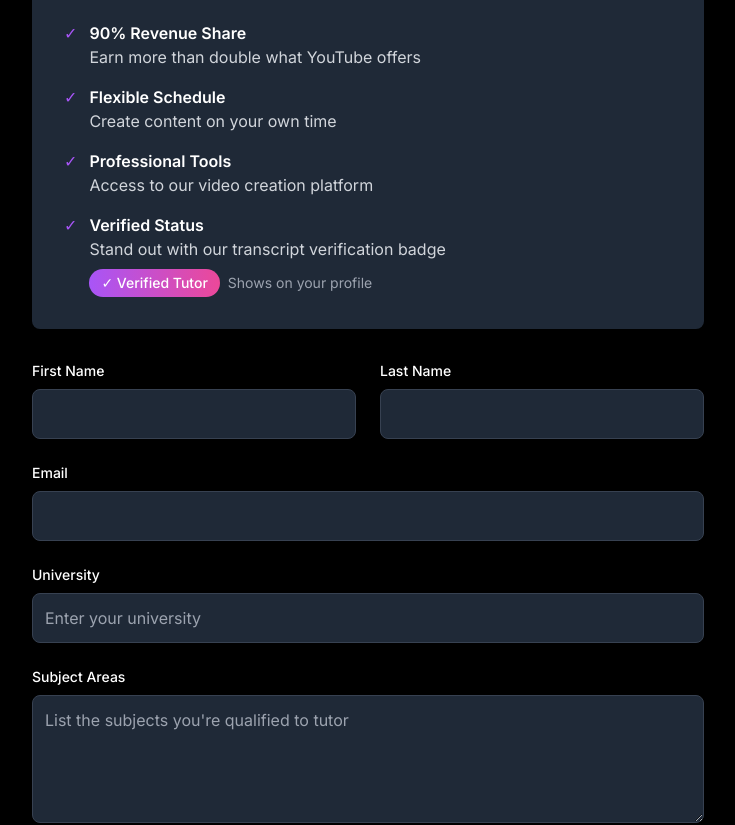
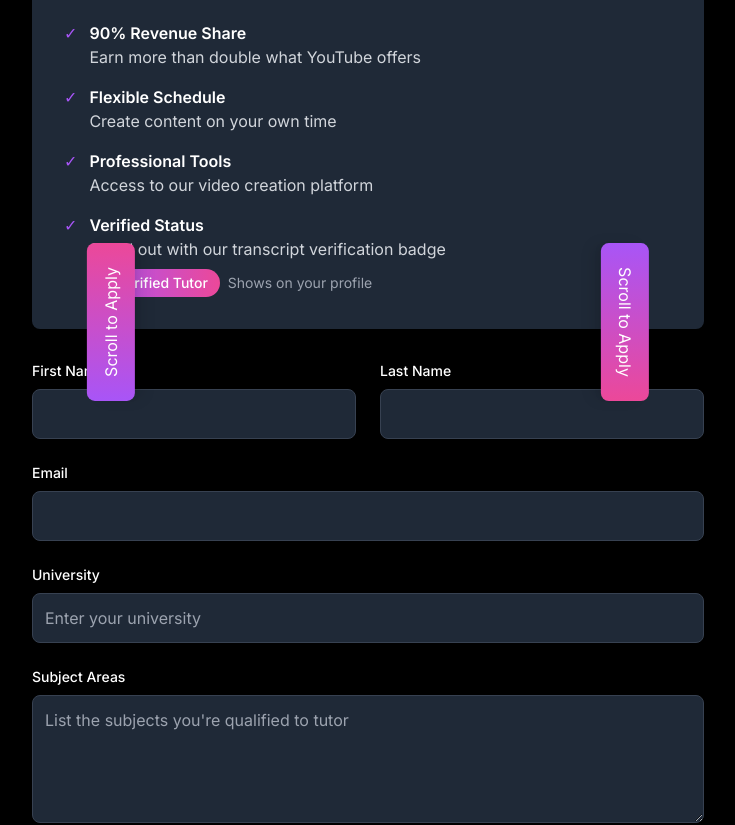
Before and after one commit to jothelearningguy/collabor8, a Next.js app: page /tutor-signup in a window 1280 px wide. Shown: the part 628-1453 px from the top of the page, without its empty margins (272-1007 px from the left). Built offline with nearby package versions, Linux system fonts and the light colour scheme.

Commit message:
Add scroll to apply buttons with pink/purple gradient on tutor signup page

```diff
--- a/src/app/tutor-signup/page.tsx
+++ b/src/app/tutor-signup/page.tsx
@@ -38,10 +38,37 @@ export default function TutorSignup() {
     }
   };
 
+  const scrollToForm = () => {
+    const formElement = document.getElementById('application-form');
+    if (formElement) {
+      formElement.scrollIntoView({ behavior: 'smooth' });
+    }
+  };
+
   return (
     <div className="min-h-screen py-20">
       <div className="container mx-auto px-4">
-        <div className="max-w-2xl mx-auto">
+        <div className="max-w-2xl mx-auto relative">
+          {/* Left Scroll Button */}
+          <div className="absolute left-0 top-1/2 transform -translate-y-1/2">
+            <button
+              onClick={scrollToForm}
+              className="bg-gradient-to-r from-purple-500 to-pink-500 text-white px-6 py-3 rounded-lg transform -rotate-90 hover:opacity-90 transition-all duration-300 shadow-lg"
+            >
+              Scroll to Apply
+            </button>
+          </div>
+
+          {/* Right Scroll Button */}
+          <div className="absolute right-0 top-1/2 transform -translate-y-1/2">
+            <button
+              onClick={scrollToForm}
+              className="bg-gradient-to-r from-purple-500 to-pink-500 text-white px-6 py-3 rounded-lg transform rotate-90 hover:opacity-90 transition-all duration-300 shadow-lg"
+            >
+              Scroll to Apply
+            </button>
+          </div>
+
           <h1 className="text-4xl font-bold mb-6 text-center">Become a tutr</h1>
           <p className="text-xl text-gray-300 mb-8 text-center">
             Help students succeed while earning on your own schedule. Join America's fastest-growing tutoring platform.
@@ -126,7 +153,7 @@ export default function TutorSignup() {
               <p className="text-gray-300">Thank you for applying to be a tutor. We'll review your application and get back to you soon.</p>
             </div>
           ) : (
-            <form onSubmit={handleSubmit} className="mt-8 space-y-6">
+            <form id="application-form" onSubmit={handleSubmit} className="mt-8 space-y-6">
               <div className="grid grid-cols-1 md:grid-cols-2 gap-6">
                 <div>
                   <label className="block text-sm font-medium mb-2">First Name</label>
```
